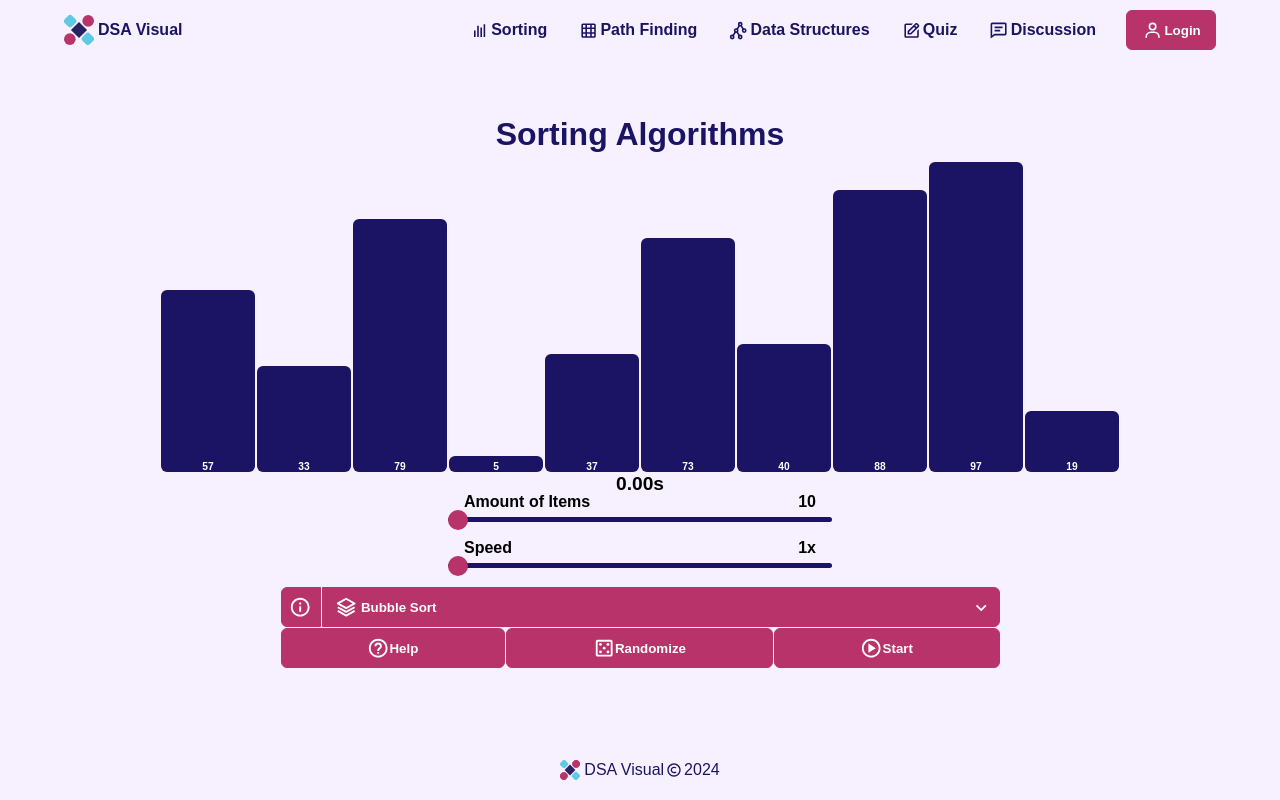
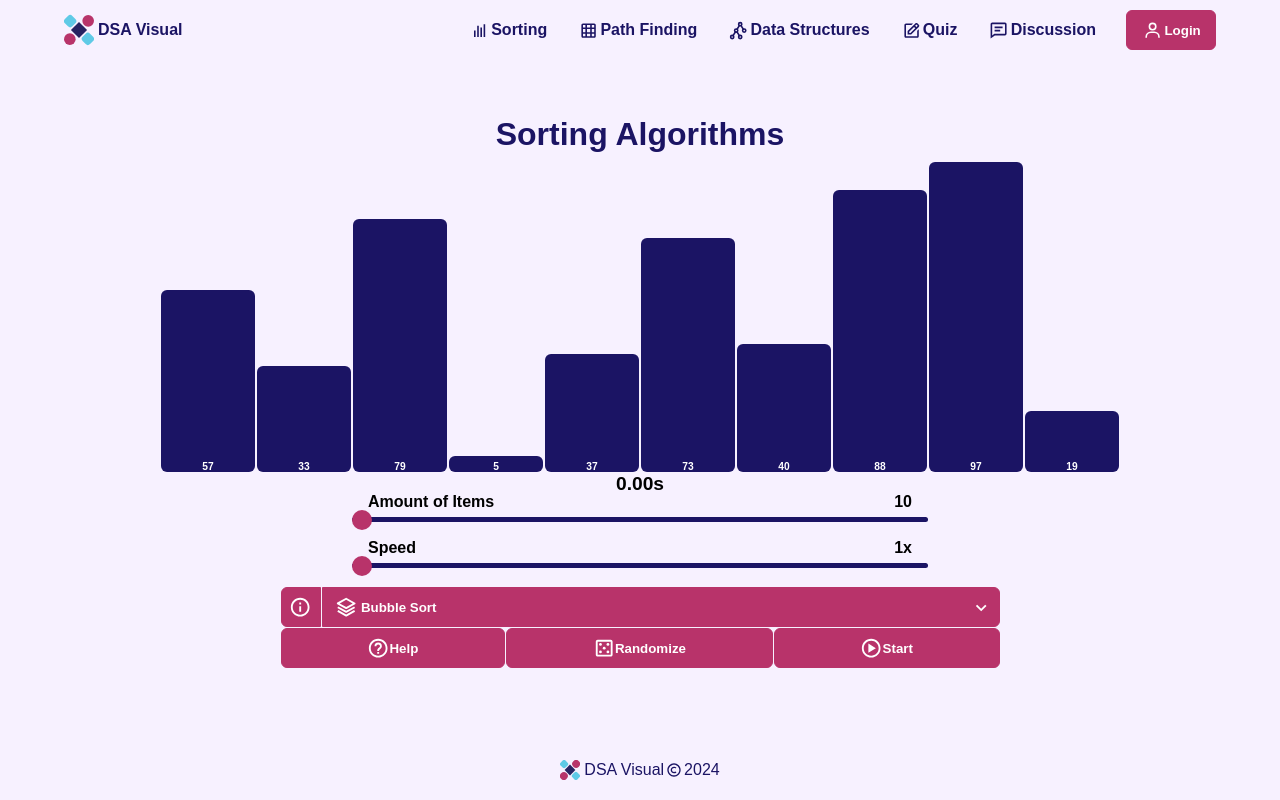
Before and after one commit to jobet/DSA-Client, a React (Create React App) app: page /sorting-algorithms in a window 1280 px wide. Built offline with nearby package versions, Linux system fonts and the light colour scheme; a web font is replaced by a local one.

Commit message:
settingarea small fix

```diff
--- a/src/App.css
+++ b/src/App.css
@@ -2129,7 +2129,8 @@ div.drawing svg{
   .dsaContainer .inputContainer,
   .quizBox, .DiscussionBox,
   .DiscussionBox .buttonArea,
-  .quizBox .buttonArea {
+  .quizBox .buttonArea,
+  .settingArea {
     width: 75%;
     margin: 0 auto;
   }
```
